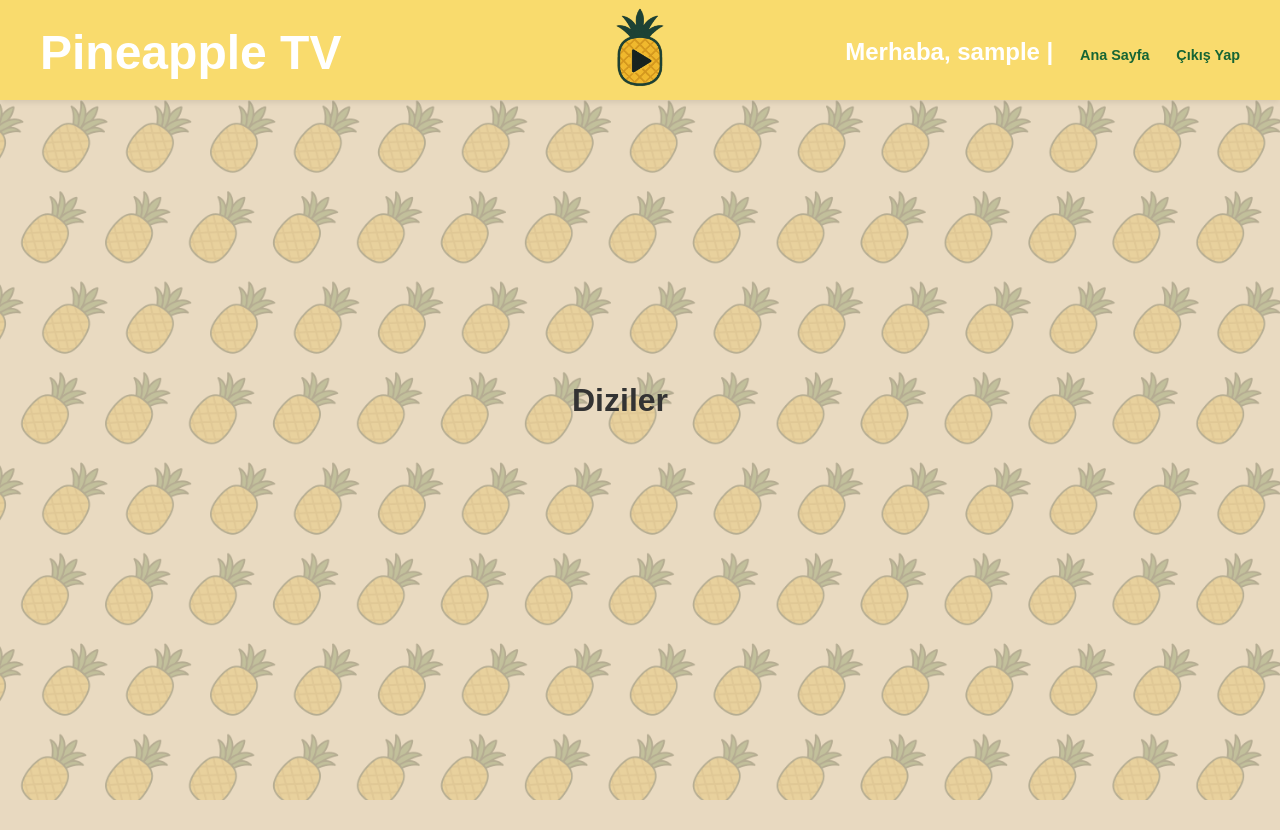
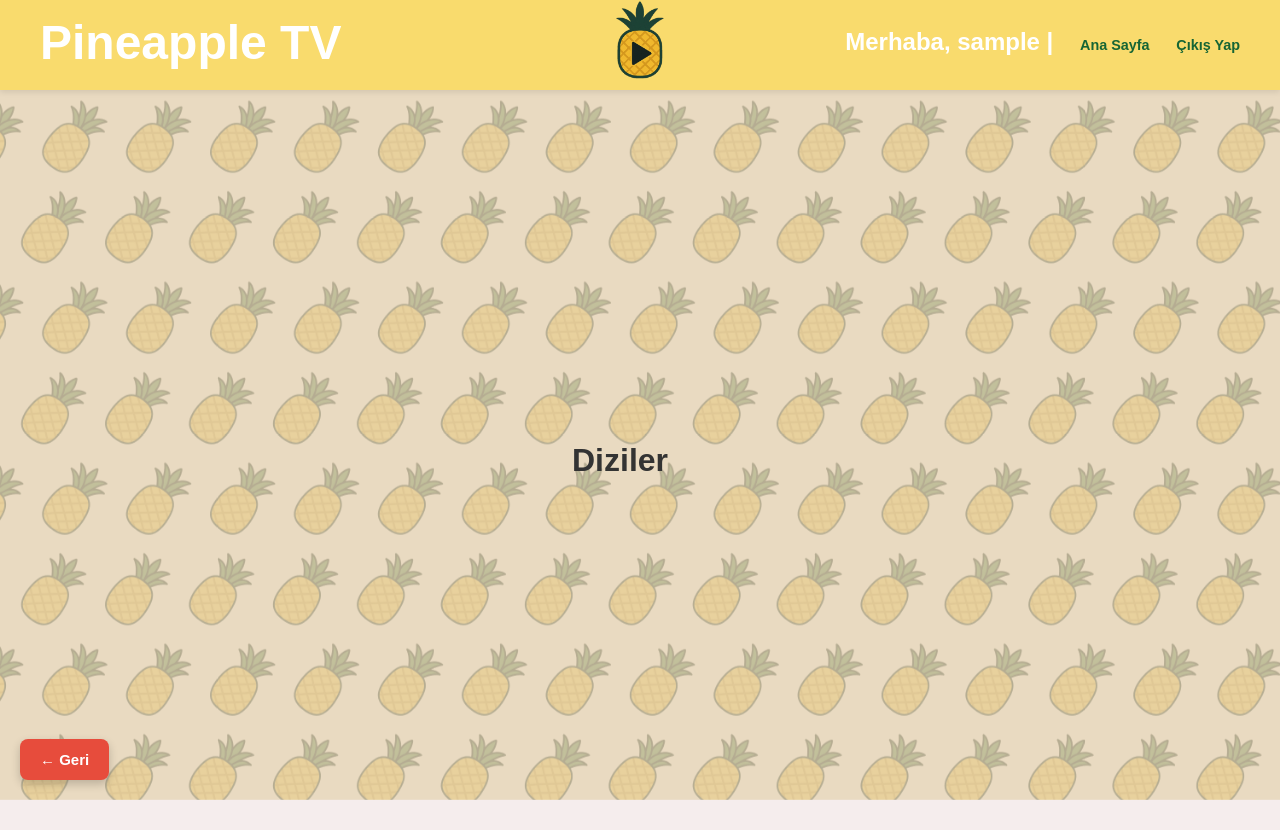
Before and after one commit to pineapple-borek/pineapple_borekTV, a Flask app: page /shows/diziler in a window 1280 px wide. Before the commit the page ends 800 px from the top, so only its background shows below. Run offline with Flask 3, Linux system fonts and the light colour scheme; the visitor is signed in with stand-in values (Sample User, id 1).

Commit message:
Revert "show.html üzerine"
This reverts commit 081b85ee46653da87507a1e6131fa1a96bef5b2b.

```diff
--- a/pineappleTV/static/css/style.css
+++ b/pineappleTV/static/css/style.css
@@ -33,26 +33,20 @@ body::before {
 
 header {
 
-
     background-color: var(--primary-color);
     color: white;
     width: 100%;
-    height: 100px; /* yüksekliği sabit tut */
+    height: 120px; /* yüksekliği sabit tut */
     display: flex;
     justify-content: space-between;
     align-items: center;
-    position:fixed;
-    top: 0;
-    bottom: 30;
-    padding: 0px 40px 20px 40px;
+    position:relative;
+    /* padding: 0 20px; */
+    padding: 20px 40px;
     font-size: 1.5em;
     font-weight: bold;
     box-sizing: border-box;
     box-shadow: 0 2px 6px rgba(0, 0, 0, 0.1);
-    z-index: 25;
-
-    margin-top: 0px;
-    float:inline-start;
 }
 
 .left-content,
@@ -72,7 +66,6 @@ header {
 }
 
 .logo-image {
-    padding-bottom: 25px;
     height: 80px;
     width: auto;
 }
@@ -352,8 +345,6 @@ input#search-bar:focus::placeholder {
 
 /* Video Listesi */
 .video-list {
-    top: 52%;
-    position: relative;
     display: flex;
     flex-wrap: wrap;
     gap: 30px;
@@ -378,11 +369,11 @@ input#search-bar:focus::placeholder {
 
 
 .thumbnail {
-    max-width: 75%;
-    object-fit:cover;
-
+    width: 100%;
+    height: 120px;
+    object-fit: cover;
     border-radius: 8px;
-    margin-bottom: 20px;
+    margin-bottom: 10px;
 }
 
 .video-link {
--- a/pineappleTV/templates/favorite.html
+++ b/pineappleTV/templates/favorite.html
@@ -21,6 +21,6 @@
             <p class="no-favorites">Henüz hiç favori eklenmedi.</p>
         {% endif %}
     </div>
-
+    <a href="javascript:history.back()" class="back-button">← Geri</a>
 </div>
 {% endblock %}
--- a/pineappleTV/templates/shows.html
+++ b/pineappleTV/templates/shows.html
@@ -13,7 +13,7 @@
 
             </div>
         {% endfor %}
-
+        <a href="javascript:history.back()" class="back-button">← Geri</a> <!-- button -->
     </div>
 
     <style>
--- a/pineappleTV/templates/video.html
+++ b/pineappleTV/templates/video.html
@@ -46,7 +46,7 @@
             {% endfor %}
         </ul>
     </div>
-
+    <a href="javascript:history.back()" class="back-button">← Geri</a>
 </div>
 
 
```
